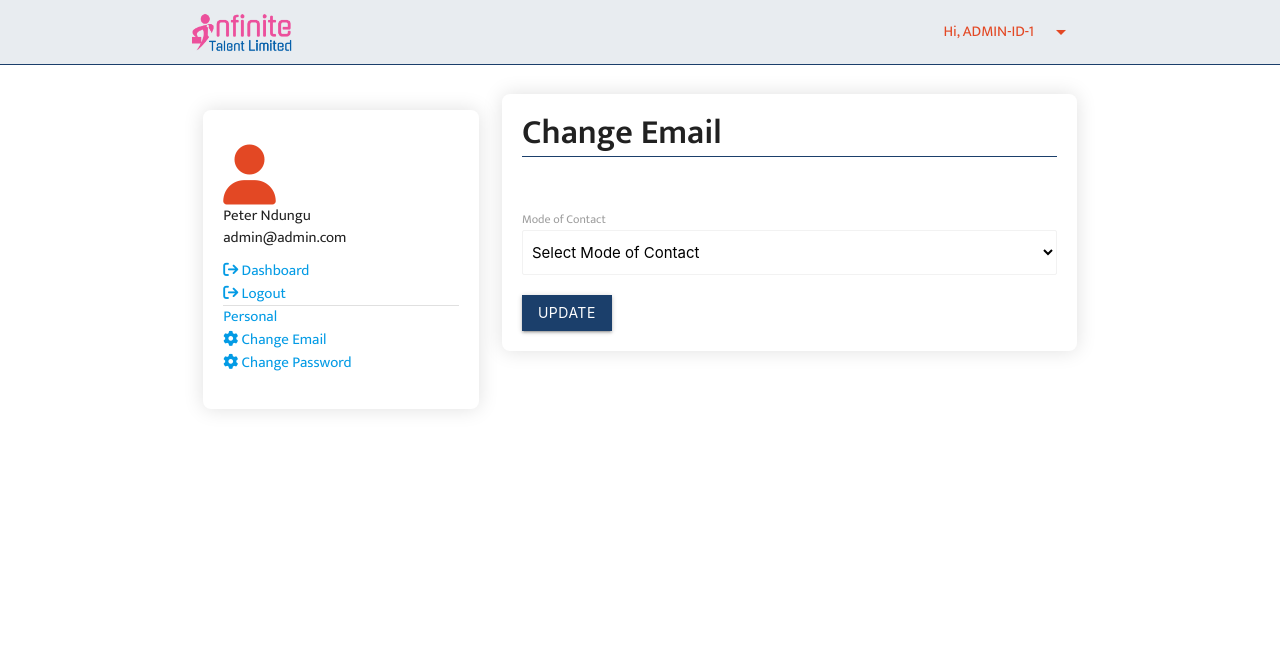
After one commit to xcixor/talent, a Django app: page /accounts/change/1/mode-of-contact/ in a window 1280 px wide. The commit adds this page. Shown: the top 649 px of the page. Run offline with Django 4.2, Linux system fonts and the light colour scheme; a user stored in the database is signed in; data comes from the database, SQL or seed files in the repository; both versions use the stored data as it was after the commit; parts of the project's set-up code (start-up, migrations or seed data) failed here and were passed over; some libraries are stand-ins or nearby versions.

Commit message:
feat(profile): update mode of contact

```diff
--- a/app/accounts/forms/__init__.py
+++ b/app/accounts/forms/__init__.py
@@ -4,3 +4,4 @@ from .email_change import EmailChangeForm
 from .update_personal_info import UpdatePersonalInfoForm
 from .update_basic_info import UpdateBasicInfoForm
 from .update_resume import UpdateResumeForm
+from .update_mode_of_contact import UpdateModeOfContactForm
--- /dev/null
+++ b/app/accounts/forms/update_mode_of_contact.py
@@ -0,0 +1,31 @@
+from django import forms
+from django.utils.translation import gettext_lazy as _
+from accounts.models import User
+
+
+MODE_OF_CONTACT = (
+    ('', 'Select Mode of Contact'),
+    ('Email', 'Email'),
+    ('Whatsapp', 'Whatsapp'),
+    ('Call', 'Call')
+)
+
+
+class UpdateModeOfContactForm(forms.ModelForm):
+
+    mode_of_contact = forms.ChoiceField(
+        choices=MODE_OF_CONTACT,
+        label=_("How should we contact you"),
+        widget=forms.Select(
+            attrs={
+                'class': 'show_select browser-default'}),
+        required=True)
+
+    class Meta:
+        model = User
+        fields = ['mode_of_contact']
+
+    def __init__(self, request, *args, **kwargs):
+        super(UpdateModeOfContactForm, self).__init__(*args, **kwargs)
+        user = request.user
+        self.fields['mode_of_contact'].initial = user.mode_of_contact
--- a/app/accounts/presentation/urls.py
+++ b/app/accounts/presentation/urls.py
@@ -5,7 +5,7 @@ from django.contrib.auth.views import (
 from accounts.presentation.views import (
     RegistrationView, LoginView, reset_passwordView,
     DashboardView, ChangeEmailView, UpdatePersonalInfoView,
-    UpdateBasicInfoView, UpdateResumeView)
+    UpdateBasicInfoView, UpdateResumeView, UpdateModeOfContactView)
 
 
 app_name = 'accounts'
@@ -27,4 +27,6 @@ urlpatterns = [
          name='update_basic_info'),
     path('change/<int:pk>/resume/', UpdateResumeView.as_view(),
          name='update_resume'),
+    path('change/<int:pk>/mode-of-contact/', UpdateModeOfContactView.as_view(),
+         name='update_mode_of_contact'),
 ]
--- a/app/accounts/presentation/views/__init__.py
+++ b/app/accounts/presentation/views/__init__.py
@@ -6,3 +6,4 @@ from .profile.email_change import ChangeEmailView
 from .profile.update_personal_info import UpdatePersonalInfoView
 from .profile.update_basic_info import UpdateBasicInfoView
 from .profile.update_resume import UpdateResumeView
+from .profile.update_mode_of_contact import UpdateModeOfContactView
--- /dev/null
+++ b/app/accounts/presentation/views/profile/update_mode_of_contact.py
@@ -0,0 +1,32 @@
+from django.views.generic.edit import UpdateView
+from django.contrib import messages
+from django.utils.translation import gettext_lazy as _
+from django.urls import reverse_lazy
+from accounts.forms import UpdateModeOfContactForm
+from accounts.models import User
+
+
+class UpdateModeOfContactView(UpdateView):
+
+    model = User
+    form_class = UpdateModeOfContactForm
+    template_name = 'accounts/profile/change_mode_of_contact.html'
+    success_url = reverse_lazy("accounts:dashboard")
+
+    def get_form_kwargs(self):
+        """Return the keyword arguments for instantiating the form."""
+        kwargs = super(UpdateModeOfContactView, self).get_form_kwargs()
+        kwargs['request'] = self.request
+        return kwargs
+
+    def form_valid(self, form):
+        success_message = _("Update successful.")
+        messages.add_message(
+            self.request, messages.SUCCESS, success_message)
+        return super().form_valid(form)
+
+    def form_invalid(self, form):
+        success_message = _("Something went wrong.")
+        messages.add_message(
+            self.request, messages.ERROR, success_message)
+        return super().form_invalid(form)
--- /dev/null
+++ b/app/accounts/templates/accounts/profile/change_mode_of_contact.html
@@ -0,0 +1,18 @@
+{% extends 'accounts/common/accounts_base.html' %}
+{% block title %}Change Email{% endblock %}
+{% load static %}
+{% block styles %}
+{{ block.super }}
+<link rel="stylesheet" href="{% static 'css/common/inputs.css' %}" />
+<link rel="stylesheet" href="{% static 'css/accounts/profile/common.css' %}" />
+{% endblock %}
+{% block account_content %}
+<div class="soft-shadow form-container">
+    <h4 class="form-title">Change Email</h4>
+    <div class="form-wrapper">
+        <div id="htmx-parent" class="htmx-parent">
+            {% include 'accounts/profile/partials/update_mode_of_contact.html' %}
+        </div>
+    </div>
+</div>
+{% endblock %}
--- /dev/null
+++ b/app/accounts/templates/accounts/profile/partials/update_mode_of_contact.html
@@ -0,0 +1,20 @@
+<form action="{% url 'accounts:update_mode_of_contact' pk=request.user.pk %}" method="post" class="update-form"
+    enctype="multipart/form-data">
+    {% csrf_token %}
+    <div class="row">
+        <div class="col s12">
+            <label>Mode of Contact</label>
+            {{form.mode_of_contact}}
+            <div class="error-container">
+                {% for error in form.mode_of_contact.errors %}
+                <p class="error e">{{ error|escape }}</p>
+                {% endfor %}
+            </div>
+        </div>
+    </div>
+    <div class="row">
+        <div class="input-field input-row col s12">
+            <button type="submit" class="btn btn-primary">Update</button>
+        </div>
+    </div>
+</form>
```
Also changed, not shown: app/accounts/templates/accounts/dashboard.html (+1 -6 lines), app/core/db.sqlite3.
